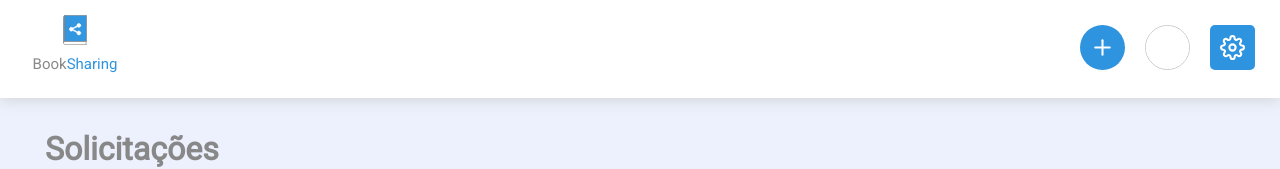
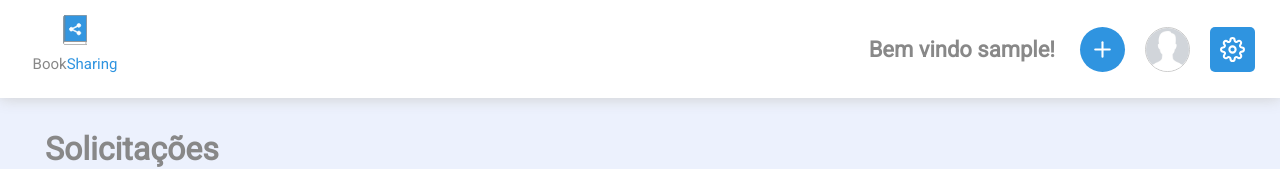
Before and after one commit to rainanDeveloper/bookSharing, a React (Create React App) app in the folder frontend/: page /dashboard in a window 1280 px wide. Shown: the top 169 px of the page. Built offline with nearby package versions, Linux system fonts and the light colour scheme; no server answers; sample sign-in values are in the browser's storage.

Commit message:
Added welcome message, and login page now stores the value of the username

```diff
--- a/frontend/src/components/Dashboard/index.js
+++ b/frontend/src/components/Dashboard/index.js
@@ -1,6 +1,6 @@
 import React, {useState, useEffect} from 'react'
-import {Link, useHistory} from 'react-router-dom'
-import {FiSettings, FiTrash2,FiPlus, FiLogOut, FiX} from 'react-icons/fi'
+import {useHistory} from 'react-router-dom'
+import {FiSettings, FiTrash2,FiPlus, FiLogOut, FiX, FiSave} from 'react-icons/fi'
 import api from '../../services/api'
 import './styles.css'
 import logo from '../../logo.svg'
@@ -9,13 +9,14 @@ function Dashboard(){
     const [requests, setRequests] = useState([])
     const [modalContent, setModalContent] = useState(<div/>)
 
-    const [bookInput, setBookInput] = useState('')
-    const [authorInput, setAuthorInput] = useState('')
-    const [categoryInput, setCategoryInput] = useState('')
+    const [book, setBook] = useState('')
+    const [author, setAuthor] = useState('')
+    const [category, setCategory] = useState('')
 
     const history = useHistory()
 
     const accessToken = localStorage.getItem('access-token')
+    const username = localStorage.getItem('username')
 
     if(!accessToken){
         history.push('/')
@@ -61,10 +62,11 @@ function Dashboard(){
                 <div className="formSolicitacao">
                     <form>
                         <div className="input-group">
-                            <input value={categoryInput} onChange={event=>setCategoryInput(event.target.value)} placeholder="Categoria"/>
-                            <input value={authorInput} onChange={event=>setAuthorInput(event.target.value)} placeholder="Autor"/>
+                            <input value={category} onChange={event=>setCategory(event.target.value)} placeholder="Categoria"/>
+                            <input value={author} onChange={event=>setAuthor(event.target.value)} placeholder="Autor"/>
                         </div>
-                        <input value={bookInput} onChange={event=>setBookInput(event.target.value)} placeholder="Livro"/>
+                        <input value={book} onChange={event=>setBook(event.target.value)} placeholder="Livro"/>
+                        <button><FiSave size="20px" color="white"/> Salvar</button>
                     </form>
                 </div>
             </div>
@@ -83,10 +85,11 @@ function Dashboard(){
                 <div className="formCompartilhamento">
                     <form>
                         <div className="input-group">
-                            <input value={categoryInput} onChange={event=>setCategoryInput(event.target.value)} placeholder="Categoria"/>
-                            <input value={authorInput} onChange={event=>setAuthorInput(event.target.value)} placeholder="Autor"/>
+                            <input value={category} onChange={event=>setCategory(event.target.value)} placeholder="Categoria"/>
+                            <input value={author} onChange={event=>setAuthor(event.target.value)} placeholder="Autor"/>
                         </div>
-                        <input value={bookInput} onChange={event=>setBookInput(event.target.value)} placeholder="Livro"/>
+                        <input value={book} onChange={event=>setBook(event.target.value)} placeholder="Livro"/>
+                        <button><FiSave size="20px" color="white"/> Salvar</button>
                     </form>
                 </div>
             </div>
@@ -120,6 +123,7 @@ function Dashboard(){
                 <header>
                     <h1 className="projectTitle"><img src={logo} alt=""/><p>Book<span>Sharing</span></p></h1>
                     <div className="menu">
+                        <h1>Bem vindo {username}!</h1>
                         <div className="dropdown">
                             <button className="AddNew" onClick={handleSwitchDropdown}><FiPlus color="white" size="25px"/></button>
                             <div className="dropdown-content" onMouseLeave={handleSwitchDropdown}>
@@ -129,8 +133,15 @@ function Dashboard(){
                                 </ul>
                             </div>
                         </div>
-                        <div className="profilePic">
-                            <img src="./profile.png" alt=""/>
+                        <div className="dropdown">
+                            <div className="profilePic" onClick={handleSwitchDropdown}>
+                                <img width="100%" src="./profile.png" alt=""/>
+                            </div>
+                            <div className="dropdown-content" onMouseLeave={handleSwitchDropdown}>
+                                <ul>
+                                    <li><button>Alterar Foto de perfil</button></li>
+                                </ul>
+                            </div>
                         </div>
                         <div className="dropdown">
                             <button className="settings" onClick={handleSwitchDropdown}><FiSettings color="white" size="25px"/></button>
--- a/frontend/src/components/Dashboard/styles.css
+++ b/frontend/src/components/Dashboard/styles.css
@@ -94,10 +94,19 @@ div.modal div header h1 {
 
 .DashBoard header div.menu{
     position: relative;
-    width: 500px;
+    width: 600px;
     display: flex;
+    align-items: center;
     justify-content: flex-end;
     margin: 15px;
+}
+
+.DashBoard header div.menu h1 {
+    width: 100%;
+    text-align: right;
+    display: inline;
+    font-size: 22px;
+    padding: 0;
 }
 
 .DashBoard header div.menu button {
@@ -210,6 +219,7 @@ div.dash-itens ul li h2 {
     display: flex;
     width: 100%;
     align-items: center;
+    justify-content: left;
     margin: 0;
     border-radius: 0;
     color: #aaa;
@@ -235,7 +245,7 @@ button.settings {
     transition: ease-in-out 0.4s !important;
 }
 
-button.settings:hover {
+button.settings:hover, .dropdown.active button.settings {
     border-radius: 50%;
     transform: rotate(180deg);
     filter: brightness(120%)
--- a/frontend/src/components/Login/index.js
+++ b/frontend/src/components/Login/index.js
@@ -20,6 +20,7 @@ function Login() {
         })
 
         localStorage.setItem('access-token', response.data.token)
+        localStorage.setItem('username', response.data.username.replace(/^(\w+)\ .+/g, "$1"))
 
         history.push('/dashboard')
       } catch (error) {
```
Also changed, not shown: 1 other file (tests, documents, lock files or other folders).
